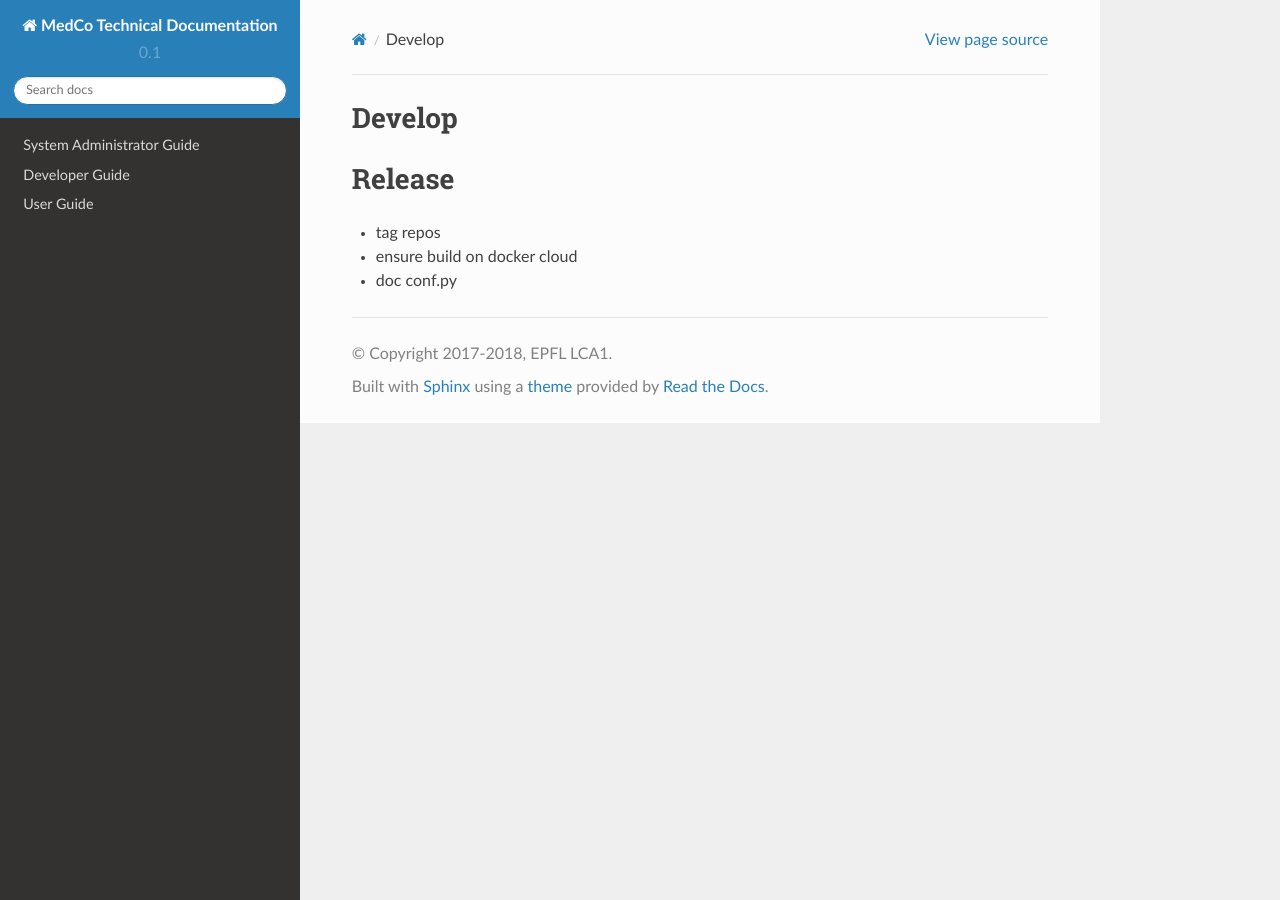
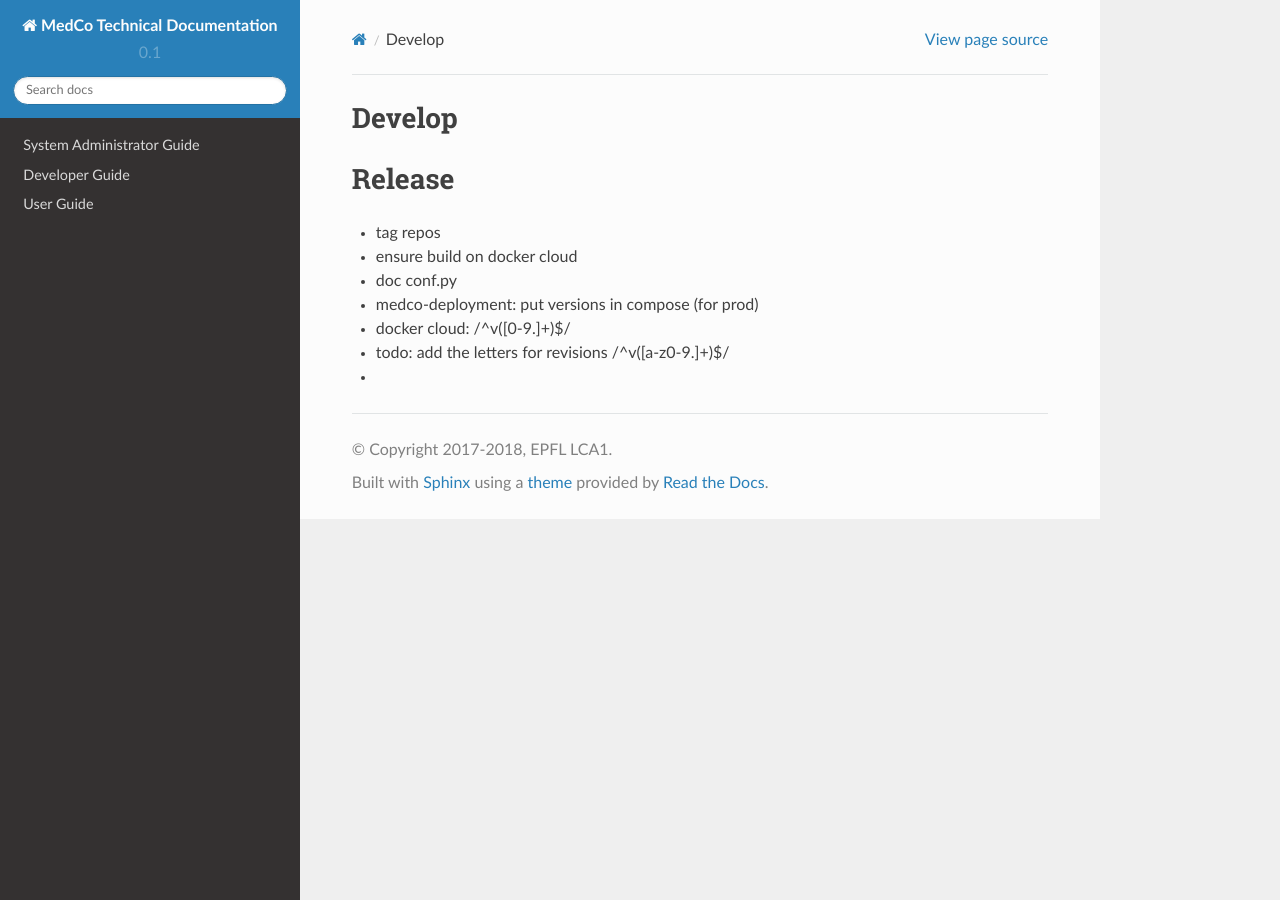
Before and after one commit to ldsec/medco-documentation, a Sphinx documentation site: the page built from source/developer/development_workflow.rst, in a window 1280 px wide. Built offline with Sphinx 7.4.7 and the Read the Docs theme 2.0.0, drawn with Linux system fonts in a browser that asks for light colours.

Commit message:
update network architecture; dev workflow notes

```diff
--- a/source/developer/development_workflow.rst
+++ b/source/developer/development_workflow.rst
@@ -7,3 +7,7 @@ Release
 - tag repos
 - ensure build on docker cloud
 - doc conf.py
+- medco-deployment: put versions in compose (for prod)
+- docker cloud: /^v([0-9.]+)$/
+- todo: add the letters for revisions /^v([a-z0-9.]+)$/
+-
```
Also changed, not shown: source/system_admin/network_architecture.png.
